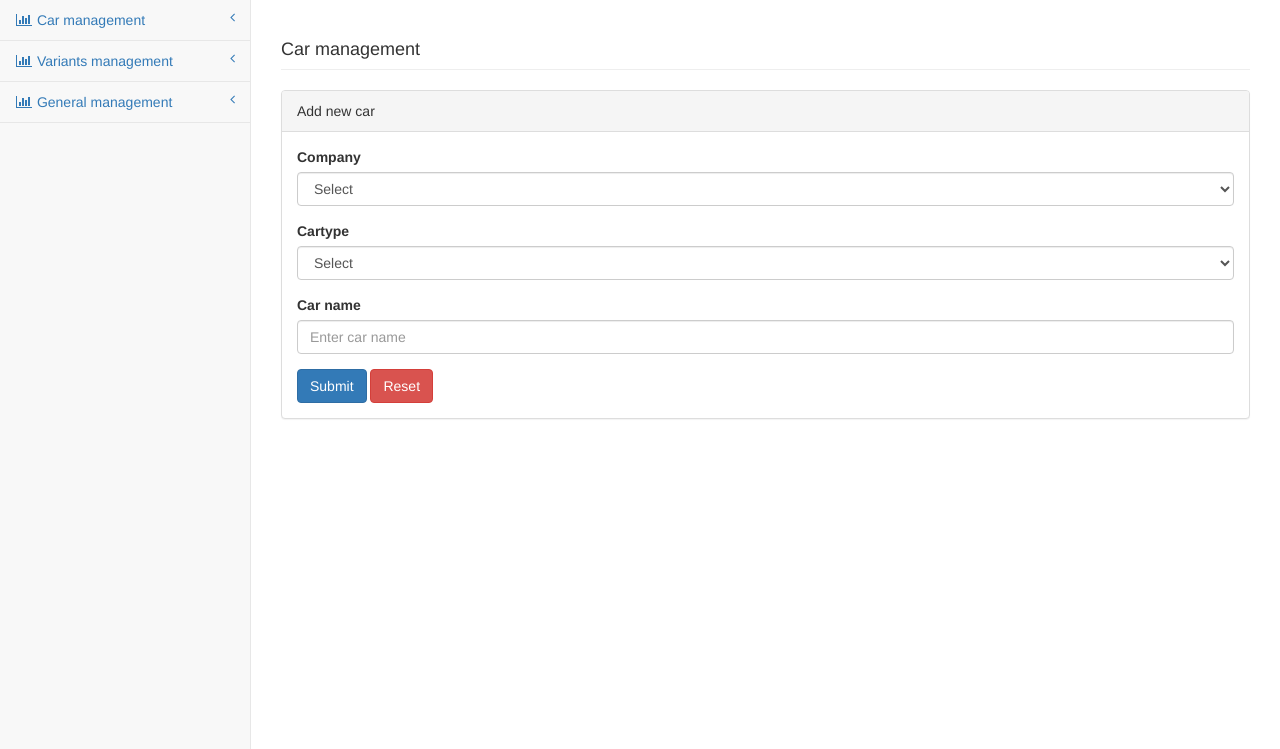
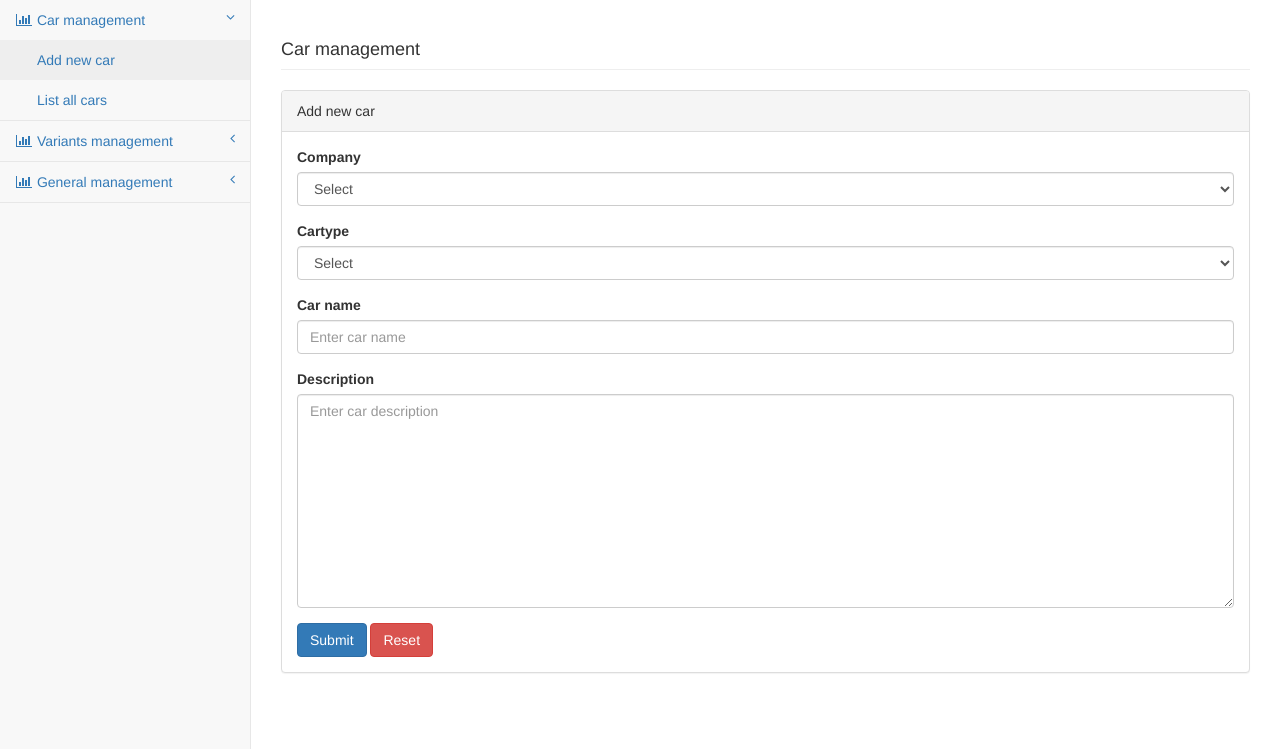
Before and after one commit to anoopms1988/gaadi, a Django app: page /console/dashboard in a window 1280 px wide. Shown: the part 51-800 px from the top of the page. Run offline with Django 3.2, Linux system fonts and the light colour scheme; some libraries are stand-ins or nearby versions.

Commit message:
Adding a description field for car addition

```diff
--- a/console/login/forms.py
+++ b/console/login/forms.py
@@ -12,10 +12,11 @@ class LoginForm(forms.Form):
 
 class CarForm(forms.ModelForm):
 
-    company = forms.ChoiceField(choices=[('', 'Select')] + [(o.id, o.name) for o in Company.objects.all()], required=True, widget=forms.Select(attrs={'class': 'form-control'}))
-    cartype = forms.ChoiceField(choices=[('', 'Select')] + [(o.id, o.cartype) for o in CarType.objects.all()], required=True, widget=forms.Select(attrs={'class': 'form-control'}))
+    company = forms.ChoiceField(error_messages={'required': 'Company name is required'},choices=[('', 'Select')] + [(o.id, o.name) for o in Company.objects.all()], required=True, widget=forms.Select(attrs={'class': 'form-control'}))
+    cartype = forms.ChoiceField(error_messages={'required': 'Cartype is required'},choices=[('', 'Select')] + [(o.id, o.cartype) for o in CarType.objects.all()], required=True, widget=forms.Select(attrs={'class': 'form-control'}))
     name = forms.CharField(error_messages={'required': 'Car name is required'}, required=True,max_length=100,
                                widget=forms.TextInput(attrs={'class': 'form-control','placeholder':'Enter car name'}))
+    description =forms.CharField(  required=False,widget=forms.Textarea(attrs={'class': 'form-control','placeholder':'Enter car description'}) )
     class Meta:
         model=Car
         fields=['name', 'company', 'cartype']
--- a/console/login/models.py
+++ b/console/login/models.py
@@ -38,7 +38,7 @@ class Car(models.Model):
     updated_at = models.DateTimeField(auto_now=True, null=True)
     company = models.ForeignKey(Company)
     cartype = models.ForeignKey(CarType)
-    description = models.CharField(max_length=100, blank=True)
+    description = models.CharField(max_length=100)
 
     def __str__(self):
     	return str(self.name)
--- a/console/login/templates/dashboard.html
+++ b/console/login/templates/dashboard.html
@@ -34,6 +34,10 @@
 							<label>Car name</label>
 							{{form.name}}{{form.name.errors.as_text}}
 						</div>
+                        <div class="form-group">
+                            <label>Description</label>
+                            {{form.description}}{{form.description.errors.as_text}}
+                        </div>
 						<input class="btn btn-primary" type="submit" value="Submit" name="addcar_submit">
 						<button class="btn btn-danger" type="reset">Reset</button>
 						</form>
--- a/console/login/views.py
+++ b/console/login/views.py
@@ -53,16 +53,16 @@ class CarView(View):
             company = request.POST.get('company')
             cartype = request.POST.get('cartype')
             name = request.POST.get('name')
+            description=request.POST.get('description')
             if company and cartype and name:
                 car = Car()
                 car.company = Company.objects.get(id=company)
                 car.cartype = CarType.objects.get(id=cartype)
                 car.name = name
+                car.description=description
                 car.save()
                 messages.success(request,'Car details added.')
                 return HttpResponseRedirect('/console/dashboard/')
-            else:
-                pass
 
             return render(request, 'dashboard.html', {'form': form})
         else:
--- a/templates/consolelayout/layout.html
+++ b/templates/consolelayout/layout.html
@@ -285,7 +285,7 @@
                                 <a href="#"><i class="fa fa-bar-chart-o fa-fw"></i> Car management<span class="fa arrow"></span></a>
                                 <ul class="nav nav-second-level">
                                     <li>
-                                        <a href="#">Add new car</a>
+                                        <a href="{% url 'dashboard' %}">Add new car</a>
                                     </li>
                                     <li>
                                         <a href="#">List all cars</a>
```
